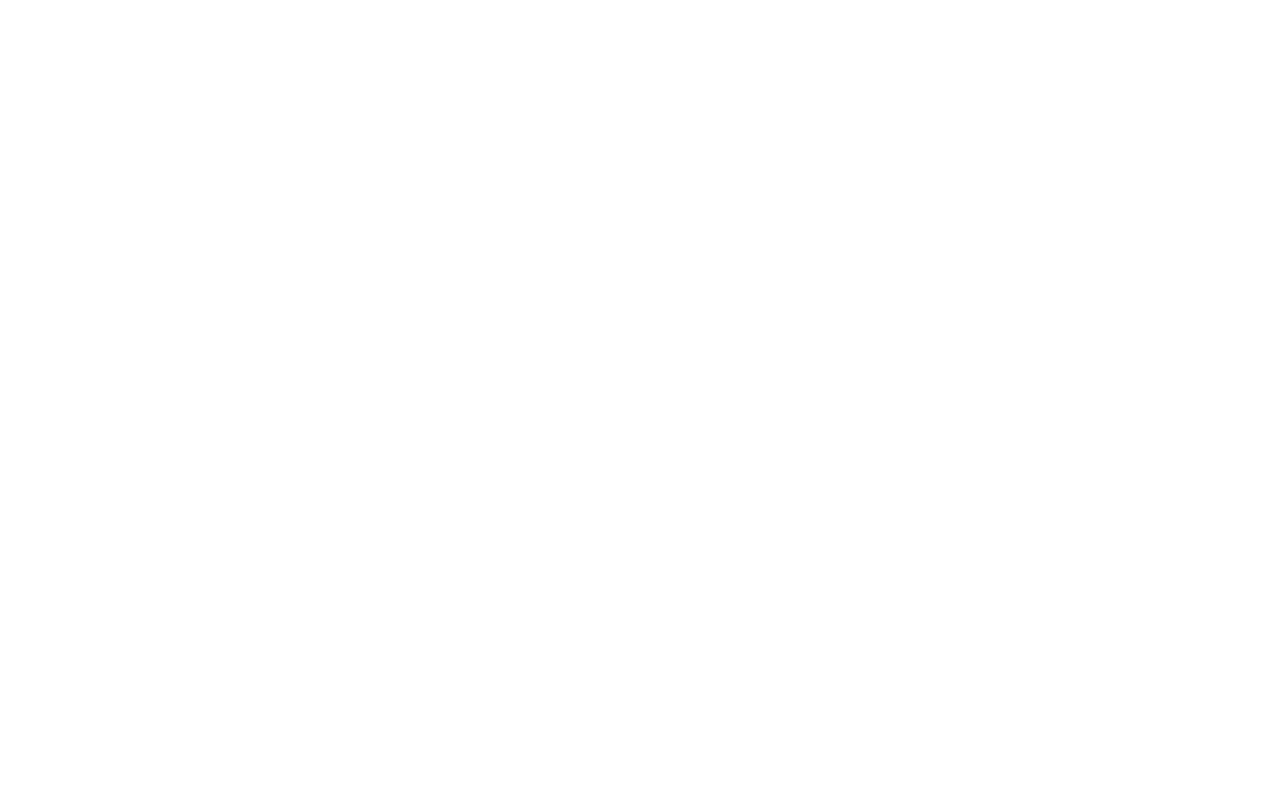
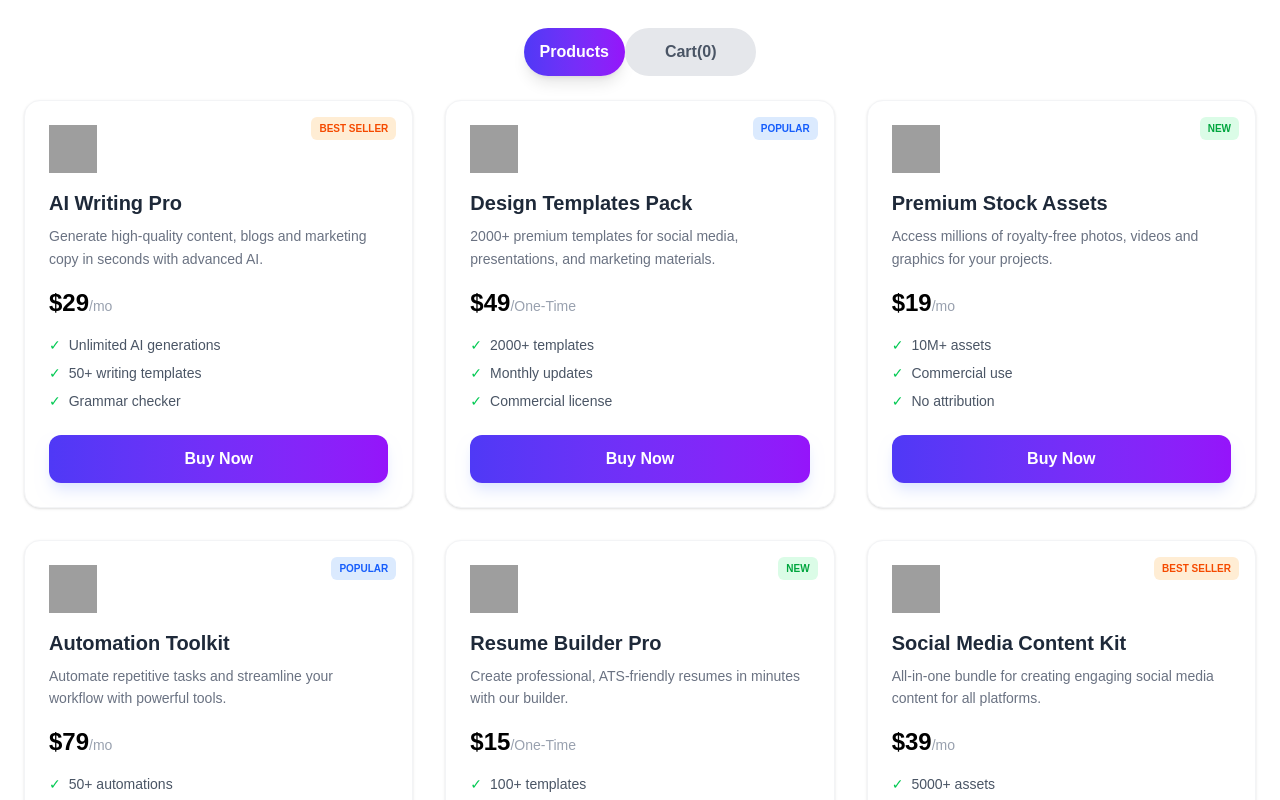
Before and after one commit to fardina13/assignment-6, a React (Vite) app: page / in a window 1280 px wide. Shown: the part 1120-1920 px from the top of the page. Before the commit the page ends 1116 px from the top, so only its background shows below. Built offline with nearby package versions, Linux system fonts and the light colour scheme; grey boxes are pictures that could not be loaded.

Commit message:
made dynamic cart

```diff
--- /dev/null
+++ b/public/products.json
@@ -0,0 +1,68 @@
+ [
+  {
+    "id": 1,
+    "name": "AI Writing Pro",
+    "description": "Generate high-quality content, blogs and marketing copy in seconds with advanced AI.",
+    "price": 29,
+    "period": "mo",
+    "tag": "Best Seller",
+    "tagType": "orange",
+    "features": ["Unlimited AI generations", "50+ writing templates", "Grammar checker"],
+    "icon": "https://img.icons8.com/color/96/artificial-intelligence.png"
+  },
+  {
+    "id": 2,
+    "name": "Design Templates Pack",
+    "description": "2000+ premium templates for social media, presentations, and marketing materials.",
+    "price": 49,
+    "period": "One-Time",
+    "tag": "Popular",
+    "tagType": "blue",
+    "features": ["2000+ templates", "Monthly updates", "Commercial license"],
+    "icon": "https://img.icons8.com/color/96/layout.png"
+  },
+  {
+    "id": 3,
+    "name": "Premium Stock Assets",
+    "description": "Access millions of royalty-free photos, videos and graphics for your projects.",
+    "price": 19,
+    "period": "mo",
+    "tag": "New",
+    "tagType": "green",
+    "features": ["10M+ assets", "Commercial use", "No attribution"],
+    "icon": "https://img.icons8.com/color/96/stack-of-photos.png"
+  },
+  {
+    "id": 4,
+    "name": "Automation Toolkit",
+    "description": "Automate repetitive tasks and streamline your workflow with powerful tools.",
+    "price": 79,
+    "period": "mo",
+    "tag": "Popular",
+    "tagType": "blue",
+    "features": ["50+ automations", "API access", "Custom workflows"],
+    "icon": "https://img.icons8.com/color/96/automation.png"
+  },
+  {
+    "id": 5,
+    "name": "Resume Builder Pro",
+    "description": "Create professional, ATS-friendly resumes in minutes with our builder.",
+    "price": 15,
+    "period": "One-Time",
+    "tag": "New",
+    "tagType": "green",
+    "features": ["100+ templates", "ATS optimization", "Export to PDF"],
+    "icon": "https://img.icons8.com/color/96/resume.png"
+  },
+  {
+    "id": 6,
+    "name": "Social Media Content Kit",
+    "description": "All-in-one bundle for creating engaging social media content for all platforms.",
+    "price": 39,
+    "period": "mo",
+    "tag": "Best Seller",
+    "tagType": "orange",
+    "features": ["5000+ assets", "Scheduler included", "Analytics dashboard"],
+    "icon": "https://img.icons8.com/color/96/social-network.png"
+  }
+]
--- a/src/App.jsx
+++ b/src/App.jsx
@@ -1,19 +1,94 @@
+import { useEffect, useState } from 'react'
 import './App.css'
 import Banner from './components/Banner'
 import Cartheader from './components/Cartheader'
 import Navbar from './components/Navbar'
 import Statesection from './components/Statesection'
+import ProductCard from './components/ProductCard'
+import CartItem from './components/CartItem'
 
 function App() {
+  const [products, setProducts] = useState([]);
+  const [activeTab, setActiveTab] = useState('products');
+  const [cart, setCart] = useState([]);
+
+  useEffect(() => {
+    fetch('/products.json')
+      .then(res => res.json())
+      .then(data => setProducts(data))
+  }, []);
+
+  const handleAddToCart = (product) => {
+    setCart([...cart, product]);
+  };
+
+  const handleRemove = (id) => {
+    const remainingCart = cart.filter(item => item.id !== id);
+    setCart(remainingCart);
+  };
+
+  const totalPrice = cart.reduce((total, item) => total + item.price, 0);
 
   return (
     <>
-      <Navbar></Navbar>
-      <Banner></Banner>
-      <Statesection></Statesection>
-      <Cartheader></Cartheader>
+      <Navbar cartCount={cart.length} />
+      <Banner />
+      <Statesection />
+
+      <Cartheader
+        activeTab={activeTab}
+        setActiveTab={setActiveTab}
+        cartCount={cart.length}
+      />
+
+      <main className="max-w-7xl mx-auto p-6">
+        {activeTab === 'products' ? (
+          <div className="grid grid-cols-1 md:grid-cols-2 lg:grid-cols-3 gap-8">
+            {products.map(product => (
+              <ProductCard
+                key={product.id}
+                product={product}
+                handleAddToCart={handleAddToCart}
+              />
+            ))}
+          </div>
+        ) : (
+          <div className="max-w-2xl mx-auto bg-white p-6 rounded-2xl shadow-md border">
+            <h2 className="text-2xl font-bold mb-4">Selected Products</h2>
+            {cart.length === 0 ? (
+              <p className="text-gray-400 italic">No products added yet.</p>
+            ) : (
+              <>
+                {cart.map((item, index) => (
+                  <CartItem
+                    key={index}
+                    item={item}
+                    handleRemove={() => handleRemove(item.id)}
+                  />
+                ))}
+
+                <div className="border-t pt-8 mt-10">
+                  <div className="flex justify-end items-center gap-4 text-xl font-bold mb-6">
+                    <span>Total</span>
+                    <span>${totalPrice}</span>
+                  </div>
+
+                  <div className="mt-6 border-t pt-4">
+                    <button
+                      onClick={() => setCart([])}
+                      className="w-full bg-linear-to-r from-[#4F39F6] to-[#9514FA] text-white py-3 rounded-xl font-bold"
+                    >
+                      Proceed to Checkout
+                    </button>
+                  </div>
+                </div> {/* <--- Added missing closing div for the total/checkout container */}
+              </>
+            )} {/* <--- Added missing closing brace for the cart.length ternary */}
+          </div>
+        )} {/* <--- Added missing closing parenthesis for the activeTab ternary */}
+      </main>
     </>
-  )
-}
+  );
+} // <--- Added missing closing brace for the function
 
-export default App
+export default App;
--- /dev/null
+++ b/src/components/CartItem.jsx
@@ -0,0 +1,23 @@
+import React from 'react';
+
+const CartItem = ({ item, onRemove }) => {
+  return (
+    <div className="flex items-center justify-between p-4 bg-gray-50 border border-gray-100 rounded-xl mb-3">
+      <div className="flex items-center gap-4">
+        <img src={item.icon} alt="" className="w-10 h-10" />
+        <div className="text-left">
+          <h4 className="font-bold text-gray-800">{item.name}</h4>
+          <p className="text-sm text-gray-500">${item.price}</p>
+        </div>
+      </div>
+      <button
+        onClick={onRemove}
+        className="text-red-500 hover:bg-red-50 px-3 py-1 rounded-lg text-sm transition"
+      >
+        Remove
+      </button>
+    </div>
+  );
+};
+
+export default CartItem;
--- a/src/components/Cartheader.jsx
+++ b/src/components/Cartheader.jsx
@@ -1,12 +1,23 @@
 import React from 'react';
 
-const Cartheader = () => {
+const Cartheader = ({activeTab, setActiveTab, cartCount}) => {
+
+     const activeButtonClass = "bg-linear-to-r from-[#4F39F6] to-[#9514FA] px-[16px] py-[12px] rounded-3xl text-white shadow-lg";
+  const inactiveButtonClass = "bg-gray-200 text-gray-600";
+  const commonButtonClass = "px-10 py-3 rounded-full font-bold transition-all duration-300";
+
     return (
         <div>
             <div className='container mx-auto mt-30 justify-center text-center'>
                 <h2 className='font-semibold text-5xl'>Premium Digital Tools</h2>
                 <p className='mt-4 text-[#627382] text-[16px]'>Choose from our curated collection of premium digital products designed <br /> to boost your productivity and creativity.</p>
-            </div>
+                <div className='mt-8 gap-8'>
+                    <button onClick={() => setActiveTab('products')} className={`${commonButtonClass} ${activeTab === 'products' ? activeButtonClass : inactiveButtonClass
+           }`}>Products</button>
+                    <button onClick={() => setActiveTab('cart')} className={`${commonButtonClass} ${activeTab === 'cart' ? activeButtonClass : inactiveButtonClass
+           }`}>Cart({cartCount})</button>
+                </div>
+           </div>
         </div>
     );
 };
--- a/src/components/Navbar.jsx
+++ b/src/components/Navbar.jsx
@@ -1,7 +1,7 @@
 import { ShoppingCart } from 'lucide-react';
 import React from 'react';
 
-const Navbar = () => {
+const Navbar = ({cartCount}) => {
     return (
         <div>
             <nav className="flex items-center justify-between px-10 py-5">
--- /dev/null
+++ b/src/components/ProductCard.jsx
@@ -0,0 +1,45 @@
+import React from 'react';
+
+const ProductCard = ({ product, handleAddToCart }) => {
+  const tagStyles = {
+    orange: "bg-orange-100 text-orange-600",
+    blue: "bg-blue-100 text-blue-600",
+    green: "bg-green-100 text-green-600"
+  };
+
+  return (
+    <div className="bg-white p-6 rounded-2xl shadow-sm border border-gray-100 relative hover:shadow-lg transition flex flex-col justify-between">
+      <span className={`absolute top-4 right-4 text-[10px] uppercase font-bold px-2 py-1 rounded-md ${tagStyles[product.tagType]}`}>
+        {product.tag}
+      </span>
+
+      <div>
+        <img src={product.icon} alt={product.name} className="w-12 h-12 mb-4" />
+        <h3 className="text-xl font-bold text-gray-800 mb-2">{product.name}</h3>
+        <p className="text-gray-500 text-sm mb-4 leading-relaxed">{product.description}</p>
+
+        <div className="mb-4">
+          <span className="text-2xl font-bold">${product.price}</span>
+          <span className="text-gray-400 text-sm">/{product.period}</span>
+        </div>
+
+        <ul className="space-y-2 mb-6 text-left">
+          {product.features.map((feature, i) => (
+            <li key={i} className="flex items-center text-sm text-gray-600">
+              <span className="text-green-500 mr-2">✓</span> {feature}
+            </li>
+          ))}
+        </ul>
+      </div>
+
+      <button
+        onClick={() => handleAddToCart(product)}
+        className="w-full bg-linear-to-r from-[#4F39F6] to-[#9514FA] hover:bg-indigo-700 text-white font-semibold py-3 rounded-xl transition shadow-lg shadow-indigo-100"
+      >
+        Buy Now
+      </button>
+    </div>
+  );
+};
+
+export default ProductCard;
```
